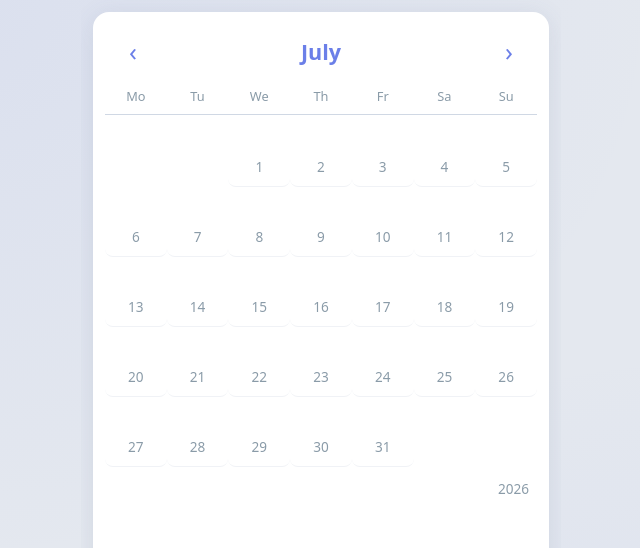
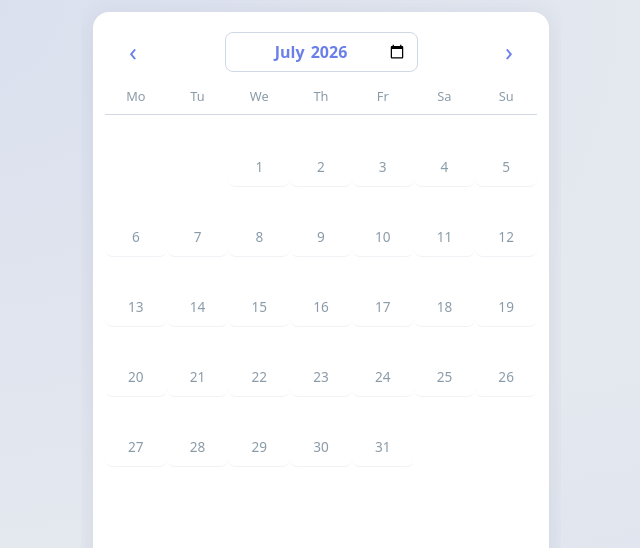
Before and after one commit to matsvet/alcogram-pwa, a React (Vite) app: page / in a window 1280 px wide. Shown: the top 548 px of the page, without its empty margins (319-959 px from the left). Built offline with nearby package versions, Linux system fonts and the light colour scheme; no server answers.

Commit message:
Add month and year picker to calendar

```diff
--- a/src/index.css
+++ b/src/index.css
@@ -99,11 +99,15 @@ button {
   padding: 4px 8px 16px;
 }
 
-.month-nav h1 {
-  margin: 0;
-  font-size: 1.35rem;
+.month-picker {
+  min-height: 40px;
+  padding: 6px 10px;
+  color: var(--primary);
   font-weight: 600;
-  color: var(--primary);
+  text-align: center;
+  border: 1px solid var(--border);
+  border-radius: 8px;
+  background: var(--card);
 }
 
 .nav-arrow {
@@ -204,13 +208,6 @@ button {
 
 .btn-sober:disabled {
   opacity: 0.6;
-}
-
-.calendar-year {
-  text-align: right;
-  color: var(--text-muted);
-  font-size: 0.85rem;
-  padding: 12px 8px 0;
 }
 
 .drink-stack {
--- a/src/pages/CalendarPage.tsx
+++ b/src/pages/CalendarPage.tsx
@@ -1,7 +1,7 @@
 import { useEffect, useState } from 'react'
 import type { Drink } from '../types'
 import { getDatesWithDrinks, getSoberDatesInMonth } from '../db'
-import { daysInMonth, monthName, toDateStr, WEEKDAYS, weekdayMon0 } from '../utils/date'
+import { daysInMonth, toDateStr, WEEKDAYS, weekdayMon0 } from '../utils/date'
 import { DrinkIcon } from '../components/DrinkIcon'
 
 interface Props {
@@ -61,7 +61,16 @@ export function CalendarPage({
           <button type="button" className="nav-arrow" onClick={prev} aria-label="Previous month">
             ‹
           </button>
-          <h1>{monthName(month)}</h1>
+          <input
+            type="month"
+            className="month-picker"
+            value={`${year}-${String(month).padStart(2, '0')}`}
+            onChange={(event) => {
+              const [nextYear, nextMonth] = event.target.value.split('-').map(Number)
+              onYearMonth(nextYear, nextMonth)
+            }}
+            aria-label="Выбрать месяц и год"
+          />
           <button type="button" className="nav-arrow" onClick={next} aria-label="Next month">
             ›
           </button>
@@ -108,8 +117,6 @@ export function CalendarPage({
             )
           })}
         </div>
-
-        <div className="calendar-year">{year}</div>
       </div>
     </div>
   )
```
